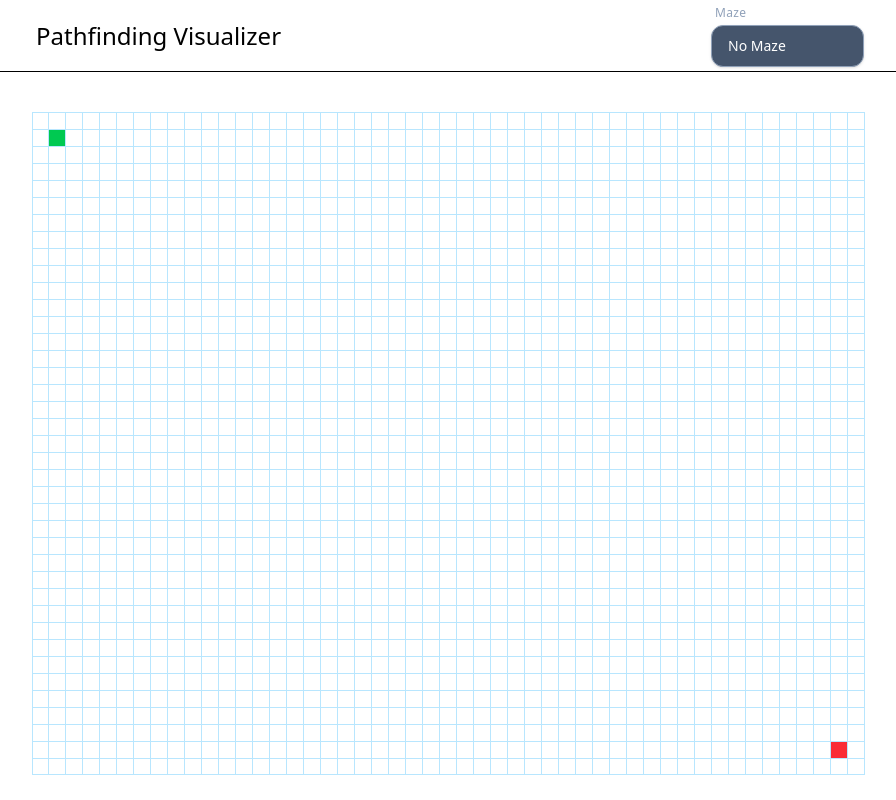
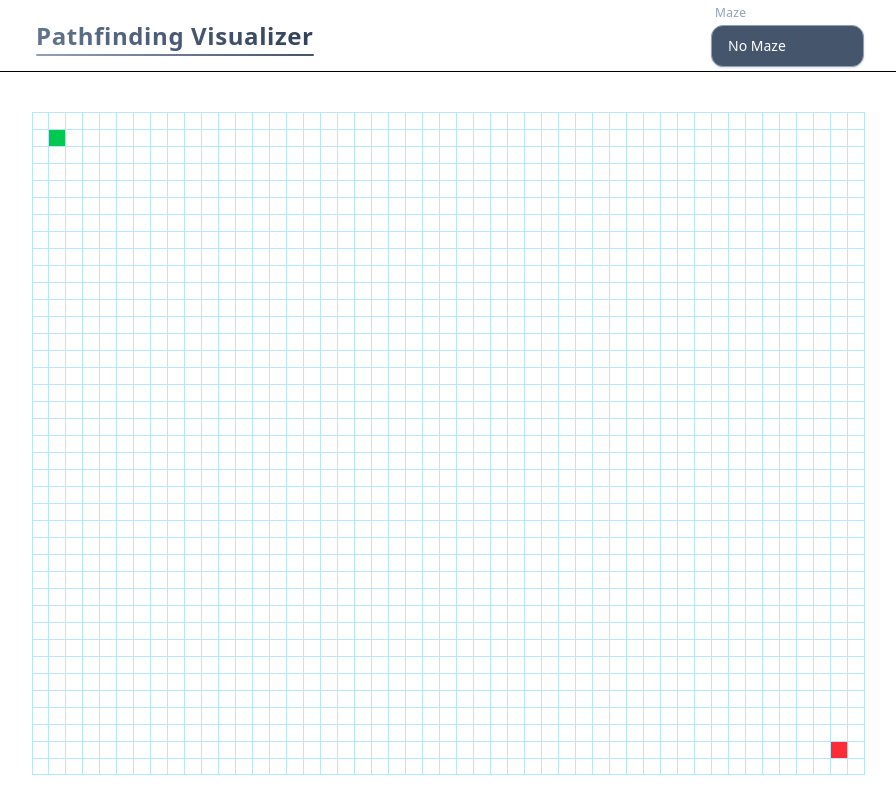
Before and after one commit to Harry-Leepz/pathfinding-visualizer, a React (Vite) app: page / in a window 1280 px wide. Shown: the whole page, without its empty margins (192-1088 px from the left). Built offline with nearby package versions, Linux system fonts and the light colour scheme.

Commit message:
style: enhance header styling for improved visual hierarchy

```diff
--- a/src/components/navigation/index.tsx
+++ b/src/components/navigation/index.tsx
@@ -30,8 +30,11 @@ export default function Navigation() {
   return (
     <div className='flex items-center justify-center min-h-18 border-b shadow-slate-600 sm:px-5 px-0'>
       <div className='flex items-center lg:justify-between justify-center w-full sm:w-208'>
-        <h1 className='lg:flex hidden w-[40%] text-2xl pl-1'>
-          Pathfinding Visualizer
+        <h1 className='lg:flex hidden w-[40%] pl-1 text-2xl font-semibold tracking-wide'>
+          <span className='relative bg-linear-to-r from-slate-500 to-slate-700 bg-clip-text text-transparent'>
+            Pathfinding Visualizer
+            <span className='absolute left-0 -bottom-1 h-0.5 w-full bg-linear-to-r from-slate-400 to-slate-600 rounded-full' />
+          </span>
         </h1>
 
         <div className='flex sm:items-end items-center justify-start sm:justify-between flex-col sm:flex-row sm:space-y-0 space-y-3 sm:py-0 py-4 sm:space-x-4'>
```
